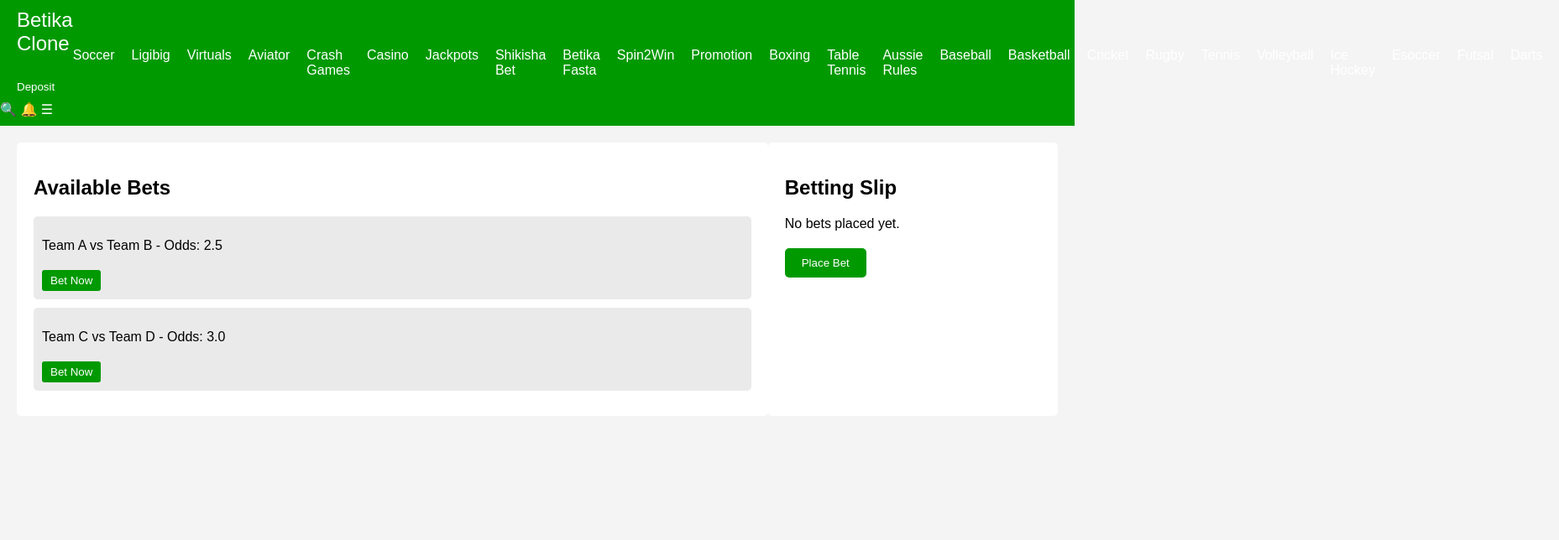
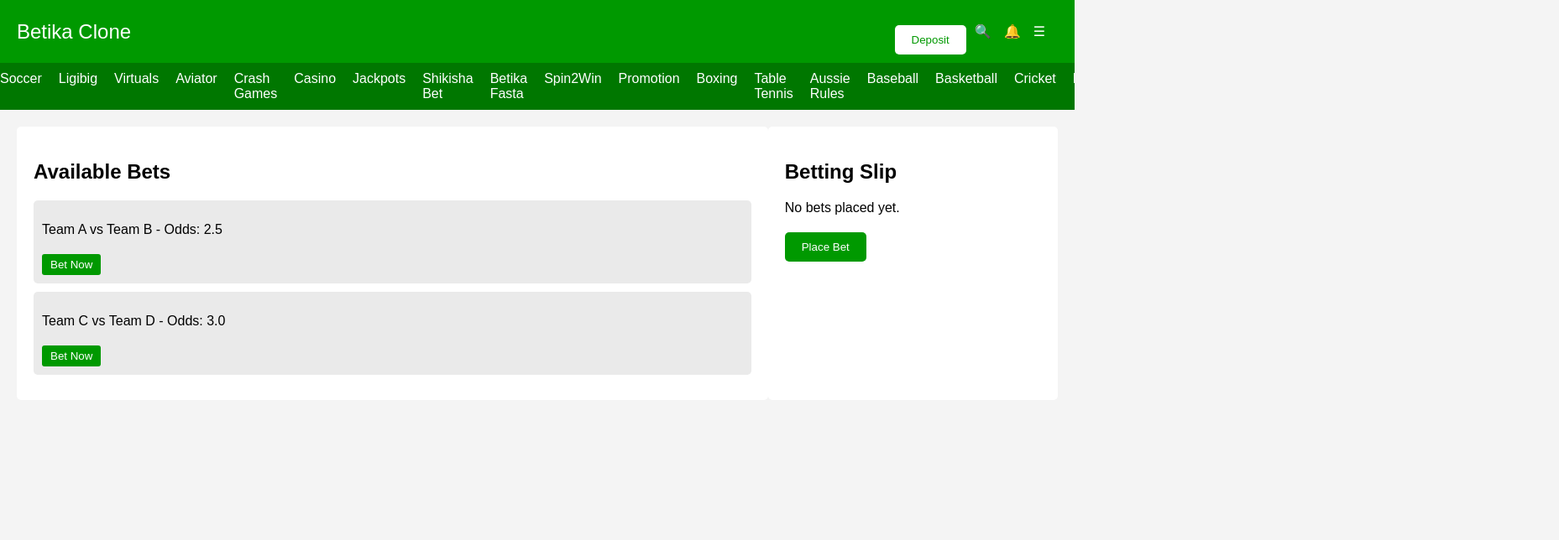
Before and after one commit to Anto-4ny/Bet-in, a plain HTML site: page index.html in a window 1280 px wide. Shown: the top 644 px of the page at 84% size, 1857 px wide, since content can reach past the window. Drawn offline with Linux system fonts and the light colour scheme.

Commit message:
Update styles.css

```diff
--- a/styles.css
+++ b/styles.css
@@ -10,29 +10,59 @@
 header {
     background-color: #009900;
     color: white;
-    padding: 10px 0;
+}
+
+.top-bar {
     display: flex;
     justify-content: space-between;
     align-items: center;
+    padding: 10px 20px;
 }
 
 .logo {
     font-size: 1.5em;
-    margin-left: 20px;
 }
 
-nav ul {
-    list-style-type: none;
-    margin: 0;
-    padding: 0;
+.top-menu {
     display: flex;
+    align-items: center;
 }
 
-nav ul li {
+.deposit-button {
+    background-color: #fff;
+    color: #009900;
+    border: none;
+    padding: 10px 20px;
+    margin-right: 10px;
+    cursor: pointer;
+}
+
+.deposit-button:hover {
+    background-color: #f0f0f0;
+}
+
+.icon {
+    margin-right: 15px;
+    cursor: pointer;
+}
+
+.category-bar {
+    background-color: #007700;
+    overflow-x: scroll;
+}
+
+.category-bar ul {
+    list-style: none;
+    display: flex;
+    margin: 0;
+    padding: 10px 0;
+}
+
+.category-bar ul li {
     margin-right: 20px;
 }
 
-nav ul li a {
+.category-bar ul li a {
     color: white;
     text-decoration: none;
     font-size: 1em;
```
